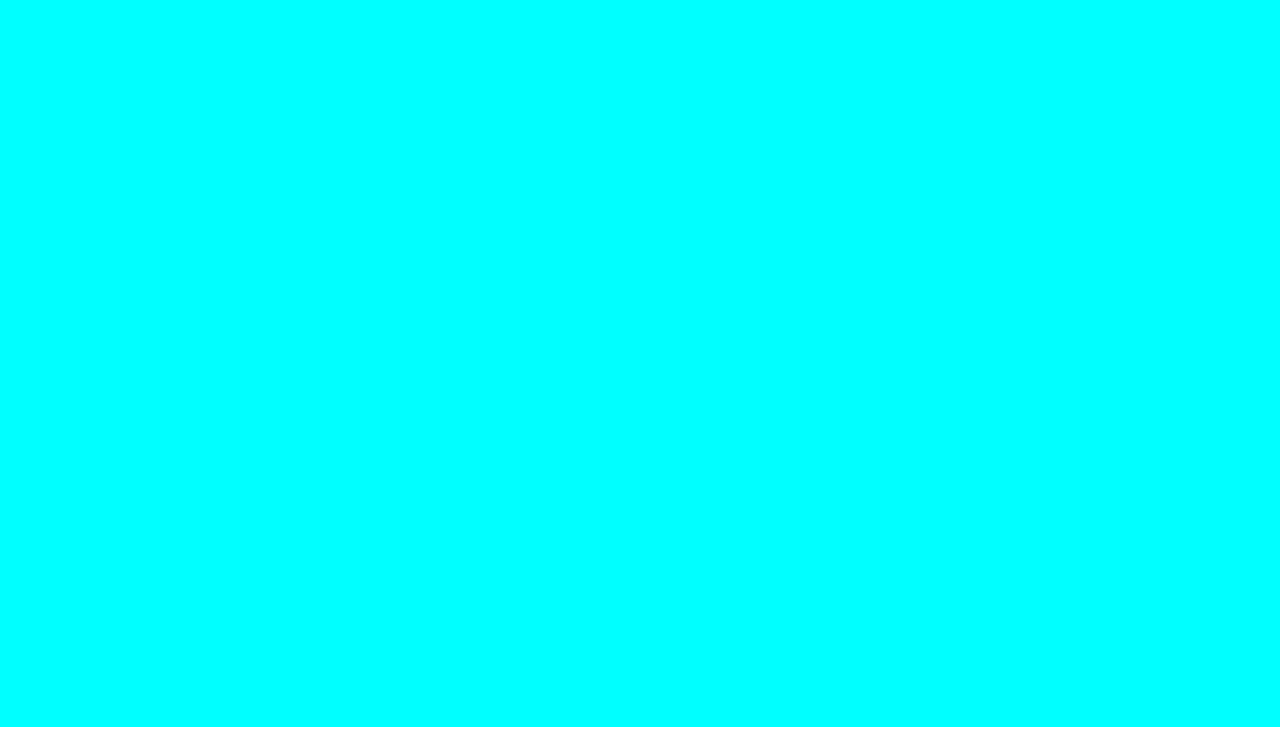
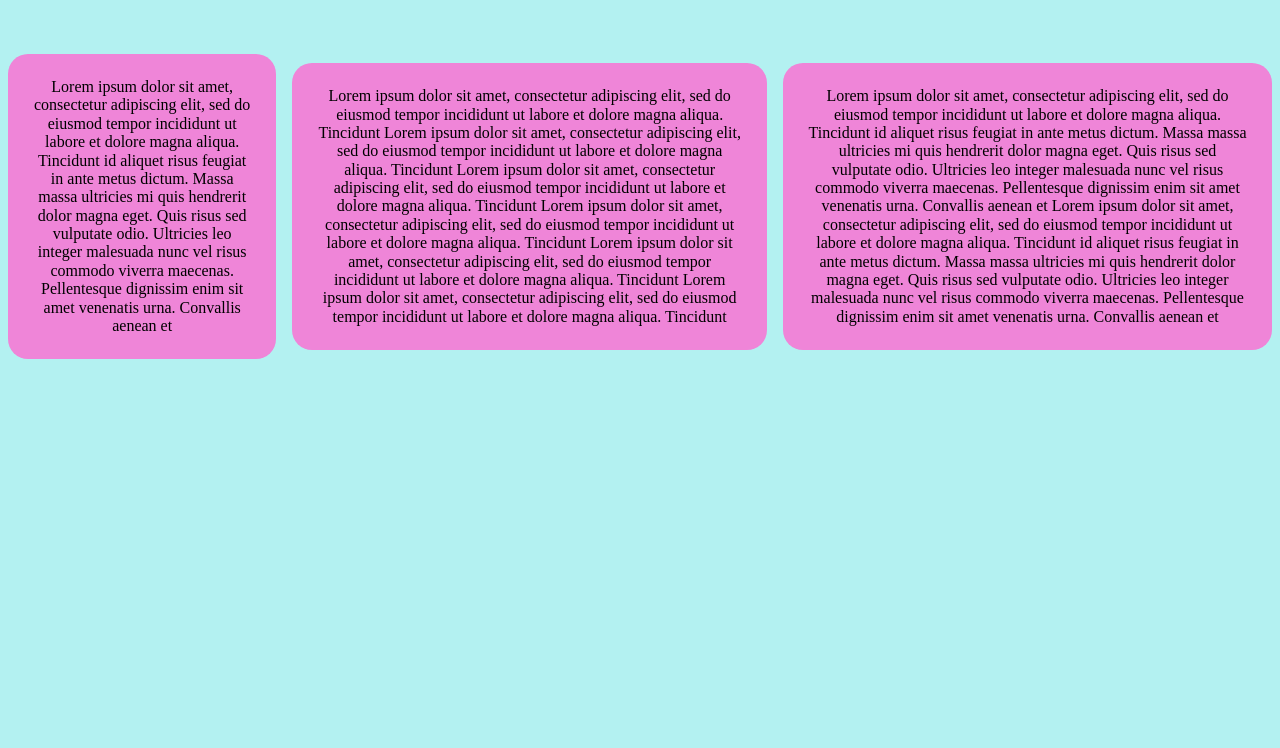
Before and after one commit to AlenaProvotorova/lending, a plain HTML site: page index.html in a window 1280 px wide. Shown: the part 73-821 px from the top of the page. Before the commit the page ends 800 px from the top, so only its background shows below. Drawn offline with Linux system fonts and the light colour scheme.

Commit message:
first commit

```diff
--- a/index.html
+++ b/index.html
@@ -8,16 +8,75 @@
     <link rel="stylesheet" href="assets/stylecss/style.css">
     <style>
             main {
-                background-color: aqua;
+                text-align: center;
+                background-color: rgb(179, 241, 241);
                 width: 100vw;
                 height: 100vh;
+            }
+            .wrapper {
+                display: flex;
+                align-items: center;
+                height: 50%;
+            }
+            .textBlock {
+                background-color: rgb(239, 133, 216);
+                padding: 24px;
+                border-radius: 20px;
+                margin: 8px;
+                flex-grow: 1;
+            }
+
+            @media (max-width: 900px) {
+                    .textBlock {
+                    background-color: rgb(247, 71, 109);
+                }
             }
     </style>
 </head>
 <body>
     <header></header>
     <main>
-        Hello!
+        <h1>
+            Hello!
+        </h1>
+        <section class="wrapper">
+            <div class="textBlock">
+                Lorem ipsum dolor sit amet, consectetur adipiscing elit, sed do
+                eiusmod tempor incididunt ut labore et dolore magna aliqua. Tincidunt
+                id aliquet risus feugiat in ante metus dictum. Massa massa ultricies
+                mi quis hendrerit dolor magna eget. Quis risus sed vulputate odio.
+                Ultricies leo integer malesuada nunc vel risus commodo viverra maecenas.
+                Pellentesque dignissim enim sit amet venenatis urna. Convallis aenean et
+            </div>
+            <div class="textBlock">
+                Lorem ipsum dolor sit amet, consectetur adipiscing elit, sed do
+                eiusmod tempor incididunt ut labore et dolore magna aliqua. Tincidunt
+                Lorem ipsum dolor sit amet, consectetur adipiscing elit, sed do
+                eiusmod tempor incididunt ut labore et dolore magna aliqua. Tincidunt
+                Lorem ipsum dolor sit amet, consectetur adipiscing elit, sed do
+                eiusmod tempor incididunt ut labore et dolore magna aliqua. Tincidunt
+                Lorem ipsum dolor sit amet, consectetur adipiscing elit, sed do
+                eiusmod tempor incididunt ut labore et dolore magna aliqua. Tincidunt
+                Lorem ipsum dolor sit amet, consectetur adipiscing elit, sed do
+                eiusmod tempor incididunt ut labore et dolore magna aliqua. Tincidunt
+                    Lorem ipsum dolor sit amet, consectetur adipiscing elit, sed do
+                    eiusmod tempor incididunt ut labore et dolore magna aliqua. Tincidunt
+            </div>
+            <div class="textBlock">
+                Lorem ipsum dolor sit amet, consectetur adipiscing elit, sed do
+                eiusmod tempor incididunt ut labore et dolore magna aliqua. Tincidunt
+                id aliquet risus feugiat in ante metus dictum. Massa massa ultricies
+                mi quis hendrerit dolor magna eget. Quis risus sed vulputate odio.
+                Ultricies leo integer malesuada nunc vel risus commodo viverra maecenas.
+                Pellentesque dignissim enim sit amet venenatis urna. Convallis aenean et
+                Lorem ipsum dolor sit amet, consectetur adipiscing elit, sed do
+                eiusmod tempor incididunt ut labore et dolore magna aliqua. Tincidunt
+                id aliquet risus feugiat in ante metus dictum. Massa massa ultricies
+                mi quis hendrerit dolor magna eget. Quis risus sed vulputate odio.
+                Ultricies leo integer malesuada nunc vel risus commodo viverra maecenas.
+                Pellentesque dignissim enim sit amet venenatis urna. Convallis aenean et
+            </div>
+        </section>
     </main>
 </main>
 </body>
```
